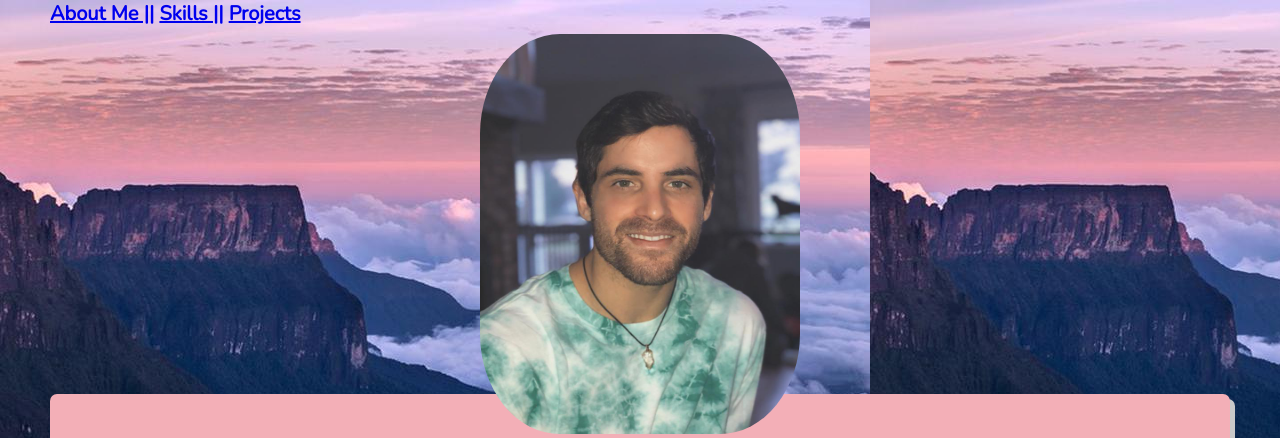
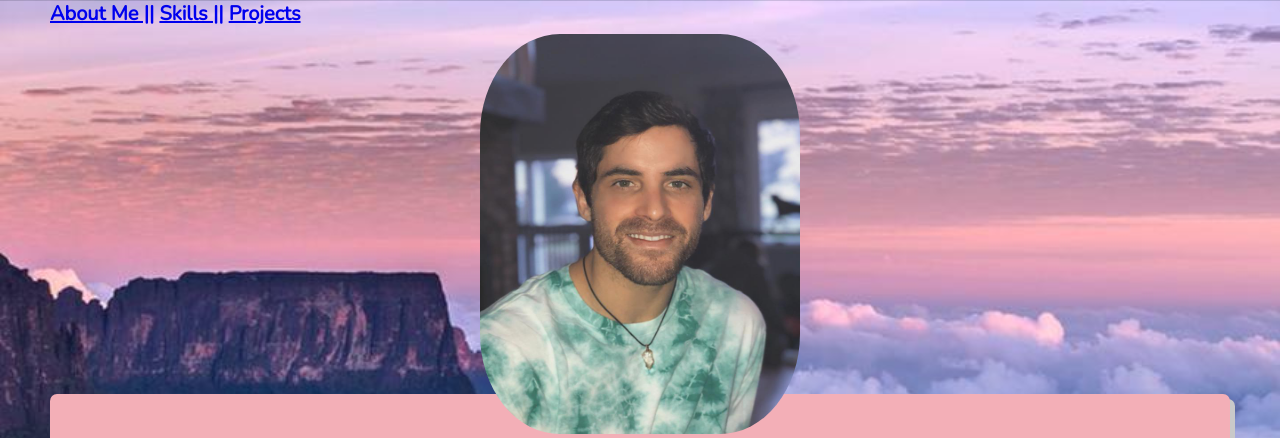
Before and after one commit to RicardoGutierrez1990/RicardoGutierrez1990.github.io, a plain HTML site: page index.html in a window 1280 px wide. Shown: the top 438 px of the page. Drawn offline with nearby package versions, Linux system fonts and the light colour scheme.

Commit message:
Final Portfolio

```diff
--- a/index.html
+++ b/index.html
@@ -7,8 +7,8 @@
         <style>
             body{
                 background-image: url(Roraima.jpg);
-                /* background-size: cover;
-                background-attachment: fixed; */
+                background-size: cover;
+                background-attachment: fixed;
             }
         </style>
 
```
